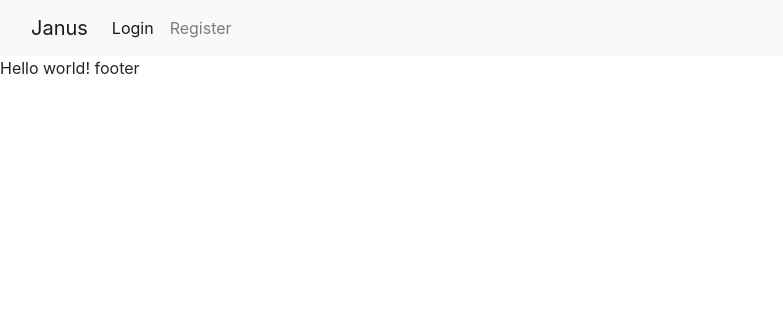
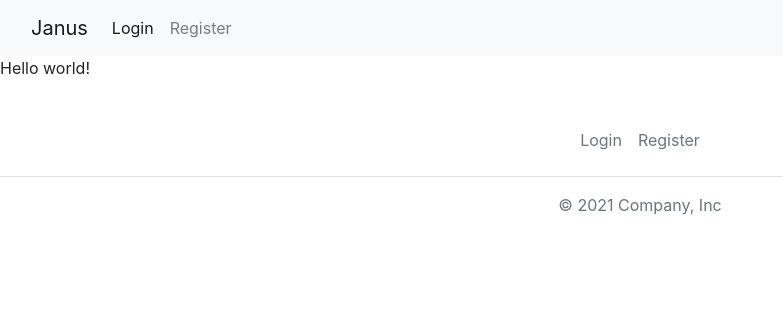
Before and after one commit to Realize-Security/Janus, a Flask app: page / in a window 1280 px wide. Shown: the top 316 px of the page, without its empty margins (0-783 px from the left). Run offline with Flask 2, Linux system fonts and the light colour scheme; parts of the project's set-up code (start-up, migrations or seed data) failed here and were passed over; some libraries are stand-ins or nearby versions.

Commit message:
added footer

```diff
--- a/web/app/templates/footer.html
+++ b/web/app/templates/footer.html
@@ -1 +1,7 @@
-footer
+<footer class="py-3 my-4">
+    <ul class="nav justify-content-center border-bottom pb-3 mb-3">
+      <li class="nav-item"><a href="/login" class="nav-link px-2 text-muted">Login</a></li>
+      <li class="nav-item"><a href="/register" class="nav-link px-2 text-muted">Register</a></li>
+    </ul>
+    <p class="text-center text-muted">© 2021 Company, Inc</p>
+  </footer>
```
